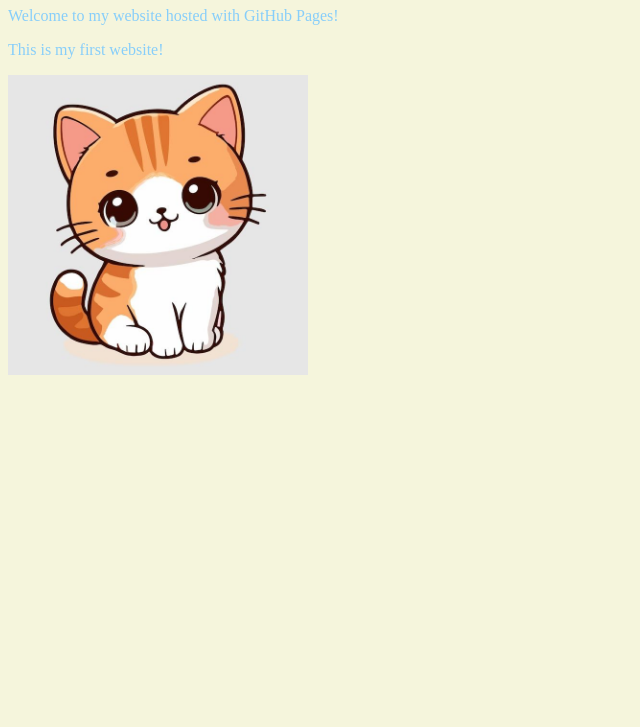
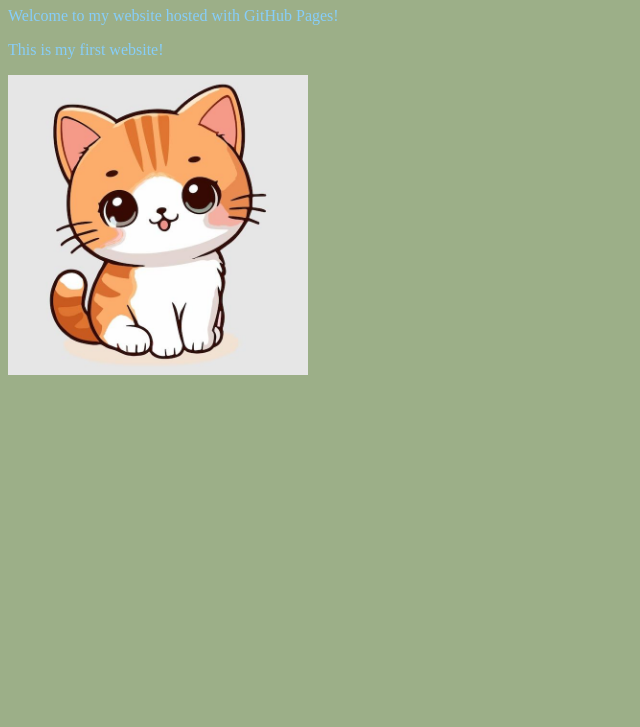
Before and after one commit to CarolineKSH/Hello-World, a plain HTML site: page index.html in a window 1280 px wide. Shown: the part 73-800 px from the top of the page, without its empty margins (0-640 px from the left). Drawn offline with Linux system fonts and the light colour scheme.

Commit message:
Update index.html

```diff
--- a/index.html
+++ b/index.html
@@ -5,7 +5,7 @@
   <meta name="viewport" content="width=device-width, initial-scale=1.0">
   <title>My First Website</title>
 </head>
-<body style="background-color: beige;">
+<body style="background-color: #9CAF88;">
   <h1 style="color: #FFFACD;">Hello, world!</h1>
   <p style="color: #87CEFA;">Welcome to my website hosted with GitHub Pages!</p>
   <p style="color: #87CEFA;">This is my first website!</p>
```
